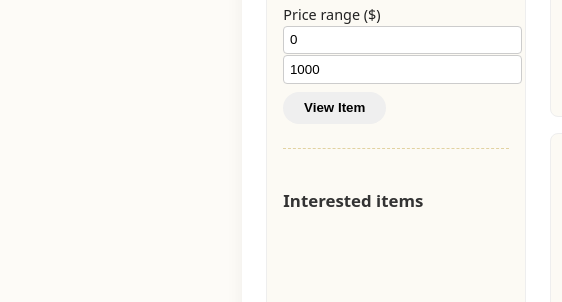
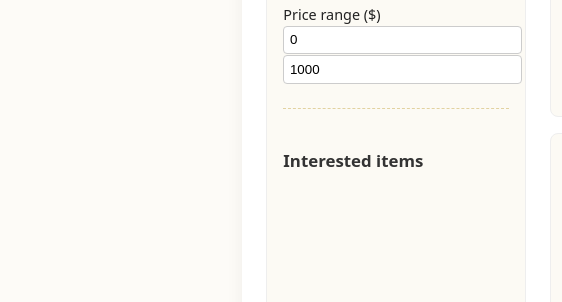
Before and after one commit to mcashio5/mcashio5.github.io, a plain HTML site: page itis3135/dragonfly_homes.html/shop.html in a window 1280 px wide. Shown: the part 488-790 px from the top of the page, 0-562 px from the left. Drawn offline with Linux system fonts and the light colour scheme.

Commit message:
Clean up shop.html by removing comments and button
Removed unnecessary comments and a button from the shop page.

```diff
--- a/itis3135/dragonfly_homes.html/shop.html
+++ b/itis3135/dragonfly_homes.html/shop.html
@@ -4,7 +4,6 @@
   <meta charset="UTF-8">
   <title>Dragonfly Home Market – Shop Inventory</title>
   <link rel="stylesheet" href="styles/dragonfly_homes.css">
-  <!-- Make sure this filename MATCHES your actual JS file name -->
   <script src="script.js" defer></script>
 </head>
 <body>
@@ -55,9 +54,6 @@
             <input id="filter-max-price" type="number" min="0" value="1000">
           </div>
 
-          <!-- New button -->
-          <button id="view-item-btn" class="btn">View Item</button>
-
           <section class="wishlist">
             <h3>Interested items</h3>
             <ul class="wishlist-items">
```
